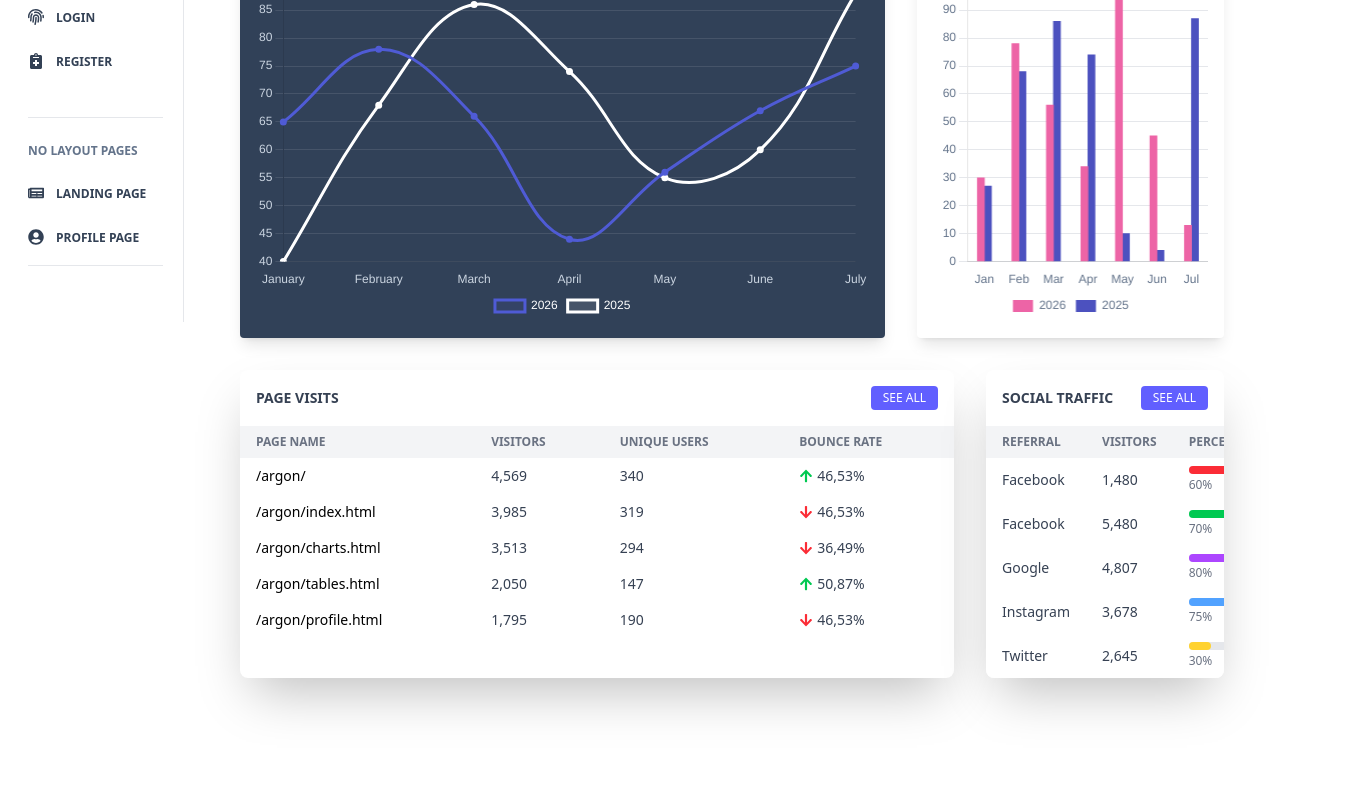
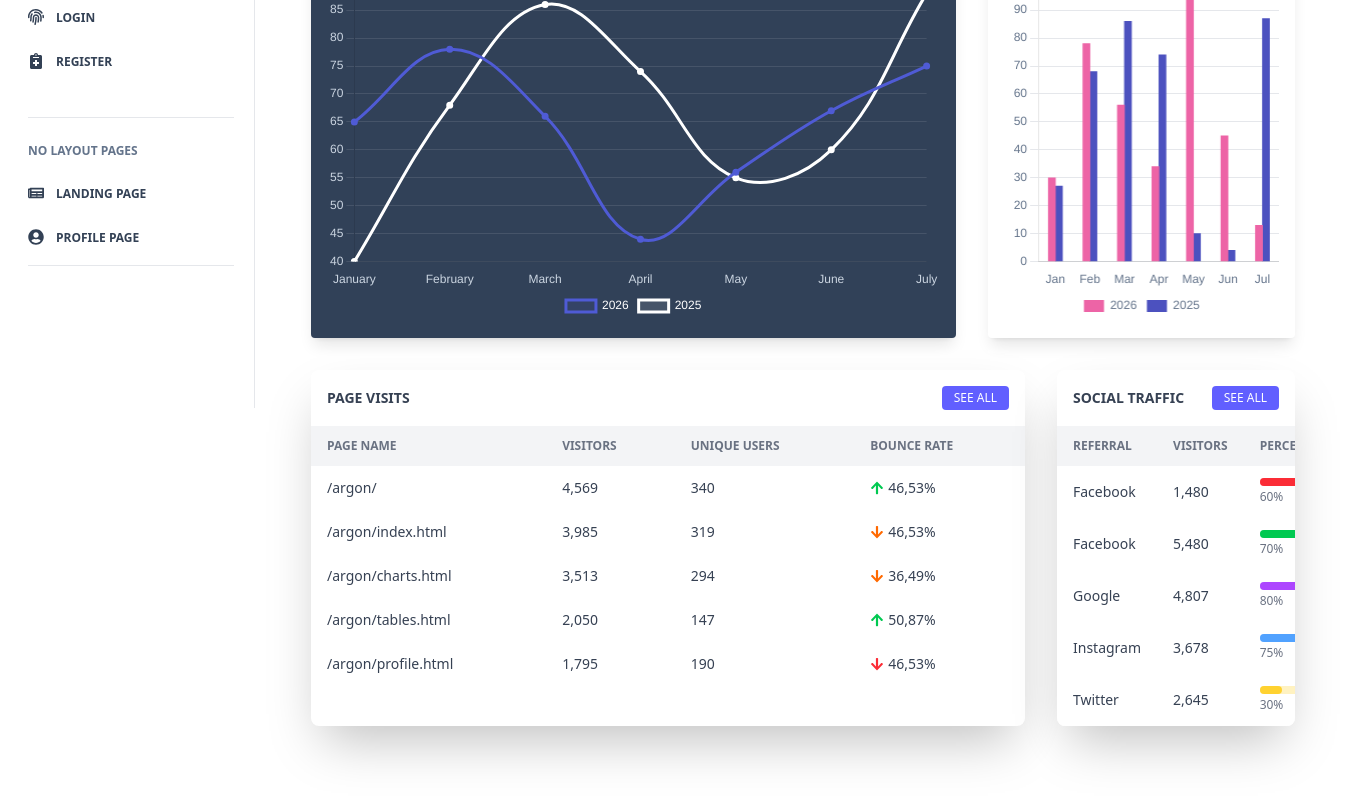
Before and after one commit to lathiyakunj/react-project, a React app: page /dashboard in a window 1280 px wide. Shown: the part 392-1192 px from the top of the page, 1351 px wide, since content can reach past the window. Before the commit the page ends 1150 px from the top, so only its background shows below. Built offline with nearby package versions, Linux system fonts and the light colour scheme; the HTML template or start-up script is replaced by a standard one.

Commit message:
change on HOC and Dashboard page

```diff
--- a/src/pages/Dashboard.jsx
+++ b/src/pages/Dashboard.jsx
@@ -317,10 +317,10 @@ const Dashboard = () => {
               <table className="min-w-full text-sm text-left">
                 <thead className="bg-gray-100 text-gray-500 uppercase text-xs">
                   <tr>
-                    <th className="px-4 py-2">Page Name</th>
-                    <th className="px-4 py-2">Visitors</th>
-                    <th className="px-4 py-2">Unique Users</th>
-                    <th className="px-4 py-2">Bounce Rate</th>
+                    <th className="px-4 py-3">Page Name</th>
+                    <th className="px-4 py-3">Visitors</th>
+                    <th className="px-4 py-3">Unique Users</th>
+                    <th className="px-4 py-3">Bounce Rate</th>
                   </tr>
                 </thead>
                 <tbody>
@@ -331,6 +331,7 @@ const Dashboard = () => {
                       unique: "340",
                       bounce: "46,53%",
                       trend: "up",
+                      color: "text-green-500"
                     },
                     {
                       page: "/argon/index.html",
@@ -338,6 +339,7 @@ const Dashboard = () => {
                       unique: "319",
                       bounce: "46,53%",
                       trend: "down",
+                      color: "text-orange-500"
                     },
                     {
                       page: "/argon/charts.html",
@@ -345,6 +347,7 @@ const Dashboard = () => {
                       unique: "294",
                       bounce: "36,49%",
                       trend: "down",
+                      color: "text-orange-500"
                     },
                     {
                       page: "/argon/tables.html",
@@ -352,6 +355,7 @@ const Dashboard = () => {
                       unique: "147",
                       bounce: "50,87%",
                       trend: "up",
+                      color: "text-green-500"
                     },
                     {
                       page: "/argon/profile.html",
@@ -359,19 +363,21 @@ const Dashboard = () => {
                       unique: "190",
                       bounce: "46,53%",
                       trend: "down",
+                      color: "text-red-500"
                     },
                   ].map((row, idx) => (
                     <tr key={idx} className="hover:bg-gray-50">
-                      <td className="px-4 py-2 text-[gray-700]">{row.page}</td>
-                      <td className="px-4 py-2 text-gray-700">
+                      <td className="px-4 py-3 text-gray-700 font-medium">{row.page}</td>
+                      <td className="px-4 py-3 text-gray-700">
                         {row.visitors}
                       </td>
-                      <td className="px-4 py-2 text-gray-700">{row.unique}</td>
-                      <td className="px-4 py-2 text-gray-700 flex items-center gap-1">
+                      <td className="px-4 py-3 text-gray-700">{row.unique}</td>
+                      <td className="px-4 py-3 text-gray-700 flex items-center gap-1">
                         {row.trend === "up" ? (
-                          <FaArrowUp className="text-green-500 inline" />
+                          // <FaArrowUp className="text-green-500 inline" />
+                          <FaArrowUp className={`${row.color} inline`} />
                         ) : (
-                          <FaArrowDown className="text-red-500 inline" />
+                          <FaArrowDown className={`${row.color} inline`}/>
                         )}
                         {row.bounce}
                       </td>
@@ -394,9 +400,9 @@ const Dashboard = () => {
               <table className="min-w-full text-sm text-left">
                 <thead className="bg-gray-100 text-gray-500 uppercase text-xs">
                   <tr>
-                    <th className="px-4 py-2">Referral</th>
-                    <th className="px-4 py-2">Visitors</th>
-                    <th className="px-4 py-2">Percentage</th>
+                    <th className="px-4 py-3">Referral</th>
+                    <th className="px-4 py-3">Visitors</th>
+                    <th className="px-4 py-3">Percentage</th>
                   </tr>
                 </thead>
                 <tbody>
@@ -406,41 +412,46 @@ const Dashboard = () => {
                       visitors: "1,480",
                       percent: 60,
                       color: "bg-red-500",
+                      bcolor: "bg-red-500/30",
                     },
                     {
                       referral: "Facebook",
                       visitors: "5,480",
                       percent: 70,
                       color: "bg-green-500",
+                      bcolor: "bg-green-500/30",
                     },
                     {
                       referral: "Google",
                       visitors: "4,807",
                       percent: 80,
                       color: "bg-purple-500",
+                      bcolor: "bg-purple-500/30",
                     },
                     {
                       referral: "Instagram",
                       visitors: "3,678",
                       percent: 75,
                       color: "bg-blue-400",
+                      bcolor: "bg-blue-400/30",
                     },
                     {
                       referral: "Twitter",
                       visitors: "2,645",
                       percent: 30,
                       color: "bg-amber-300",
+                      bcolor: "bg-amber-300/30",
                     },
                   ].map((row, idx) => (
                     <tr key={idx} className=" hover:bg-gray-50">
-                      <td className="px-4 py-2 text-gray-700">
+                      <td className="px-4 py-3 text-gray-700 font-medium">
                         {row.referral}
                       </td>
-                      <td className="px-4 py-2 text-gray-700">
+                      <td className="px-4 py-3 text-gray-700">
                         {row.visitors}
                       </td>
-                      <td className="px-4 py-2">
-                        <div className="bg-gray-200 rounded-full h-2 w-full">
+                      <td className="px-4 py-3">
+                        <div className={`${row.bcolor} rounded-full h-2 w-full`}>
                           <div
                             className={`${row.color} h-2 rounded-full`}
                             style={{ width: `${row.percent}%` }}
--- a/src/pages/HOC.jsx
+++ b/src/pages/HOC.jsx
@@ -35,7 +35,7 @@ const HOC = (Comp) => {
       <>
         <div className="flex">
           {/* SideBar */}
-          <div className="w-full max-w-63.75 h-[89.3vh] px-5 bg-white border-r border-gray-200">
+          <div className="overflow-auto w-full max-w-63.75 h-[99.99vh] px-5 bg-white border-r border-gray-200 fixed">
             <ul className="pt-4 text-lg pb-4 ps-2">
               <NavLink to="/dashboard">
                 <h1 className="uppercase text-[14px] text-[#334155] py-4 pb-7 font-bold">
@@ -117,7 +117,7 @@ const HOC = (Comp) => {
               <hr className="text-gray-200" />
             </ul>
           </div>
-          <div className="">
+          <div className="ms-63.75">
             <Comp />
           </div>
         </div>
```
